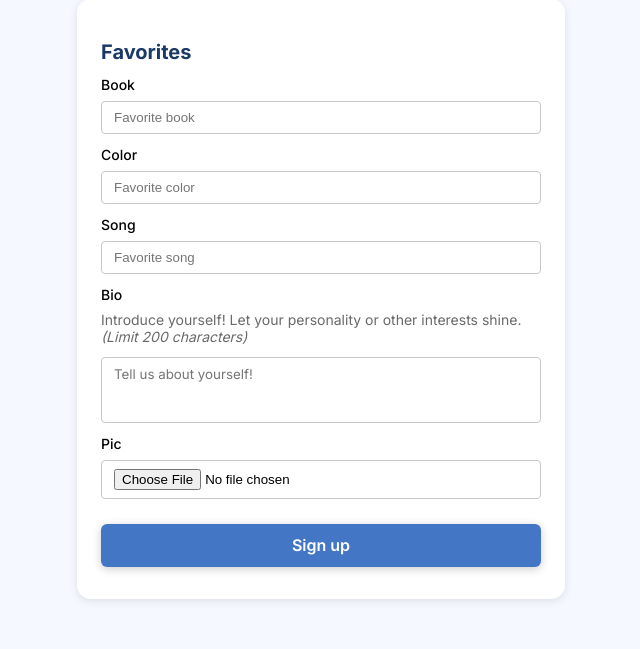
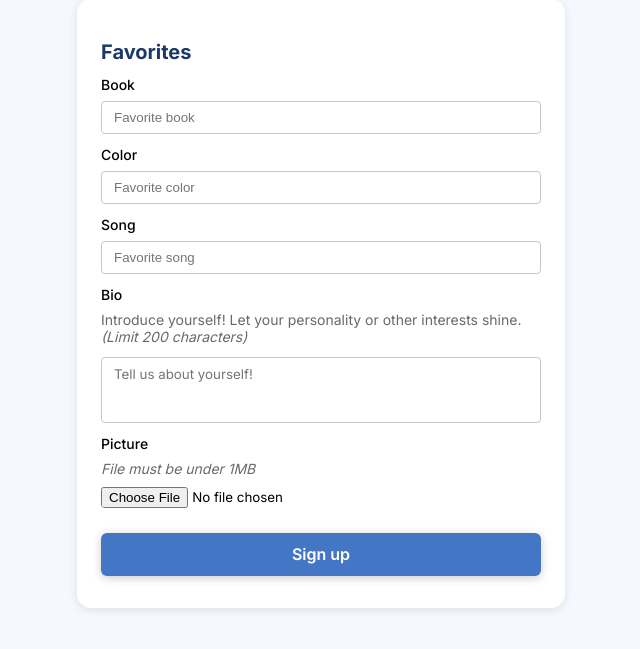
Before and after one commit to melguzman/winterest, a Flask app: template templates/interests.html in a window 1280 px wide. Shown: the part 86-735 px from the top of the page, without its empty margins (319-959 px from the left). Run offline with Flask 2, Linux system fonts and the light colour scheme; the template is opened without the code that fills it: most values are stand-ins (such as "Sample title", 1, 10 or a date in 2020).

Commit message:
Small template changes

```diff
--- a/static/style.css
+++ b/static/style.css
@@ -562,3 +562,9 @@ textarea {
   height: 380px;
   border-radius: 14px 14px 0px 0px;
 }
+
+#pic-form {
+  border: transparent;
+  padding: 10px 14px 0px 0px;
+  font-family: 'Inter';
+}
--- a/templates/interests.html
+++ b/templates/interests.html
@@ -34,8 +34,9 @@
         </div>
 
         <div class = "textbox signup-textbox">
-          <label for="pic">Pic</label>
-          <input type="file" name="pic">
+          <label for="pic">Picture</label>
+          <p class="match-subheader"><i>File must be under 1MB</i></p>
+          <input id="pic-form" type="file" name="pic">
         </div>
 
         <br>
--- a/templates/signup.html
+++ b/templates/signup.html
@@ -6,7 +6,7 @@
     <div class="signup-container">
       <h2 class="action-title">Sign Up</h2>
 
-      <form method='POST' action={{ url_for('authenticate', kind = 'signup') }}>
+      <form method='POST' action="{{ url_for('authenticate', kind = 'signup') }}">
         <div id="wellesley-email-box" class="textbox signup-textbox">
           <label for="wemail">Wellesley Email</label>
           <p class="match-subheader">Please omit (@wellesley.edu)</p>
```
Also changed, not shown: templates/demographics.html (deleted), uploads/Giselle.jpg (added).
